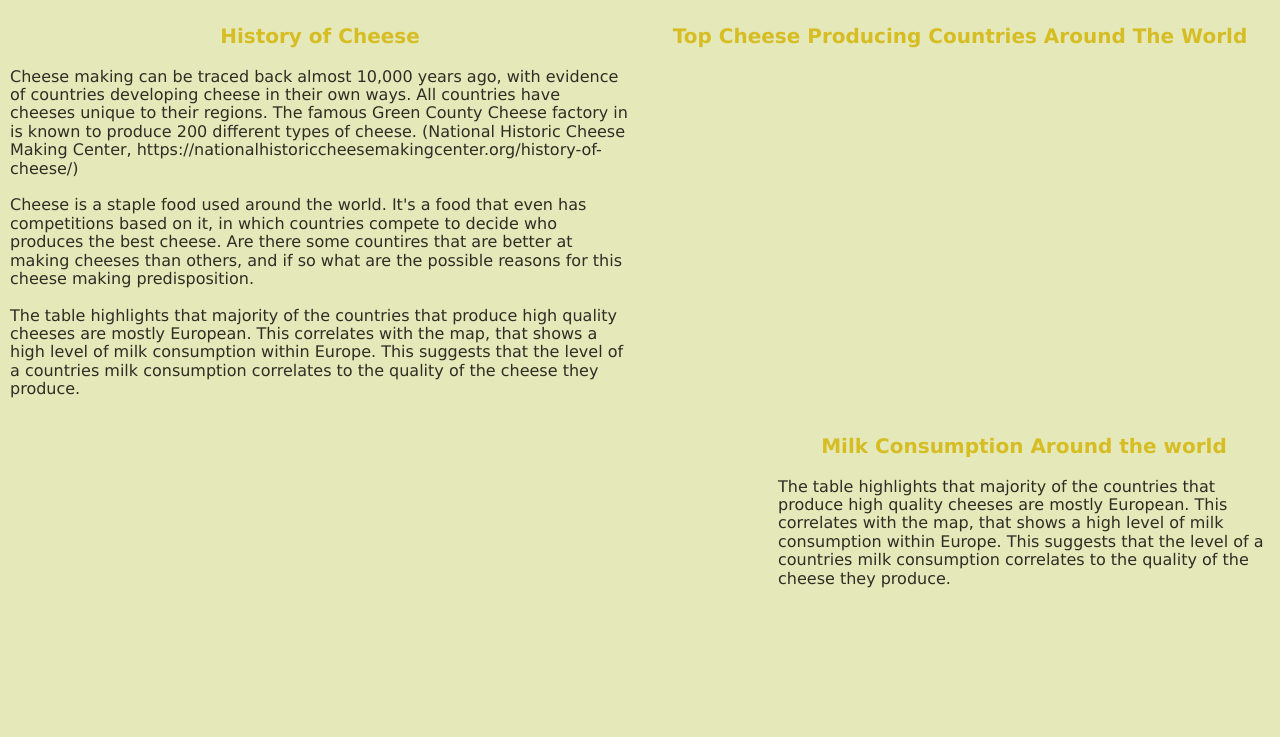
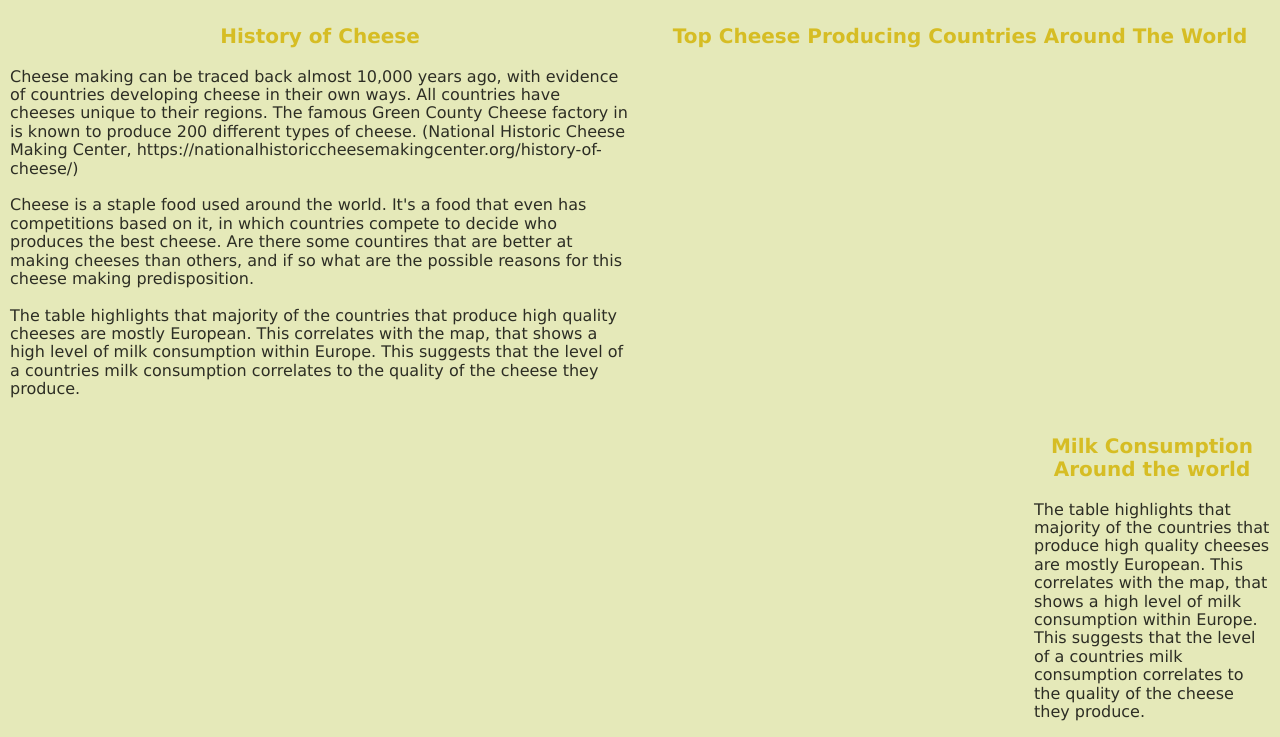
Before and after one commit to TheLegend2770/Assignment2_FIT3179, a plain HTML site: page index.html in a window 1280 px wide. Shown: the part 95-832 px from the top of the page. Before the commit the page ends 800 px from the top, so only its background shows below. Drawn offline with nearby package versions, Linux system fonts and the light colour scheme; a script that the page names is missing.

Commit message:
Add files via upload

```diff
--- a/index.html
+++ b/index.html
@@ -57,7 +57,7 @@
 
 
 
-        <div class="pure-u-3-5">
+        <div class="pure-u-4-5">
             <div id="milk_consumption_map"></div>
                 <script type="text/javascript">
                 var spec2 = "json/milk_consumption_map_final.vg.json";
@@ -66,7 +66,7 @@
                 </script>
         </div>
 
-        <div class="pure-u-2-5">
+        <div class="pure-u-1-5">
             <div id="text_div">
                 <h3>Milk Consumption Around the world</h3>
                     <p>
```
